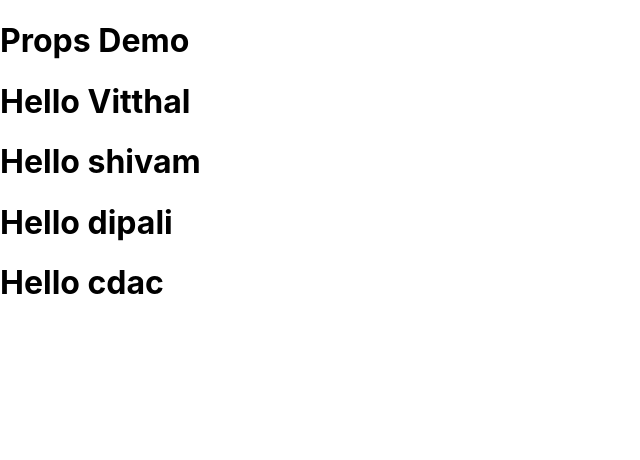
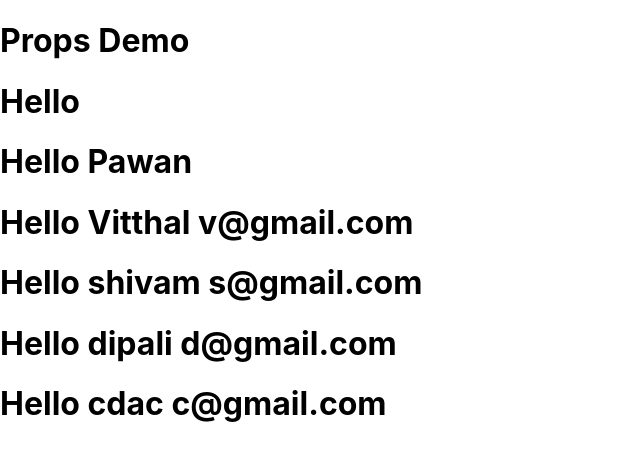
Before and after one commit to RishivYadav/fourth-react, a React (Create React App) app: page / in a window 1280 px wide. Shown: the top 460 px of the page, without its empty margins (0-640 px from the left). Built offline with nearby package versions, Linux system fonts and the light colour scheme.

Commit message:
multiple probs

```diff
--- a/src/App.js
+++ b/src/App.js
@@ -4,22 +4,25 @@ function App() {
       <h1>Props Demo</h1>
 
       {/** Calling the MessageDemo(1, 'abcd') */}
-      <MessageDemo name="Vitthal" />
-      <MessageDemo name="shivam" />
-      <MessageDemo name="dipali" />
-      <MessageDemo name="cdac" />
+      <MessageDemo />
+      <MessageDemo name="Pawan" />
+      <MessageDemo name="Vitthal" email="v@gmail.com" />
+      <MessageDemo name="shivam" email="s@gmail.com" />
+      <MessageDemo name="dipali" email="d@gmail.com" />
+      <MessageDemo name="cdac" email="c@gmail.com" />
     </>
   );
 }
 
 // Reusable
 // how to make this "dynmaic"
-function MessageDemo(props) {
-  // console.log("I am inside messagedemo", props);
-
+// props :: destructrued,
+function MessageDemo({ email, name }) {
   return (
     <>
-      <h1>Hello {props.name}</h1>
+      <h1>
+        Hello {name} {email}
+      </h1>
     </>
   );
 }
```
